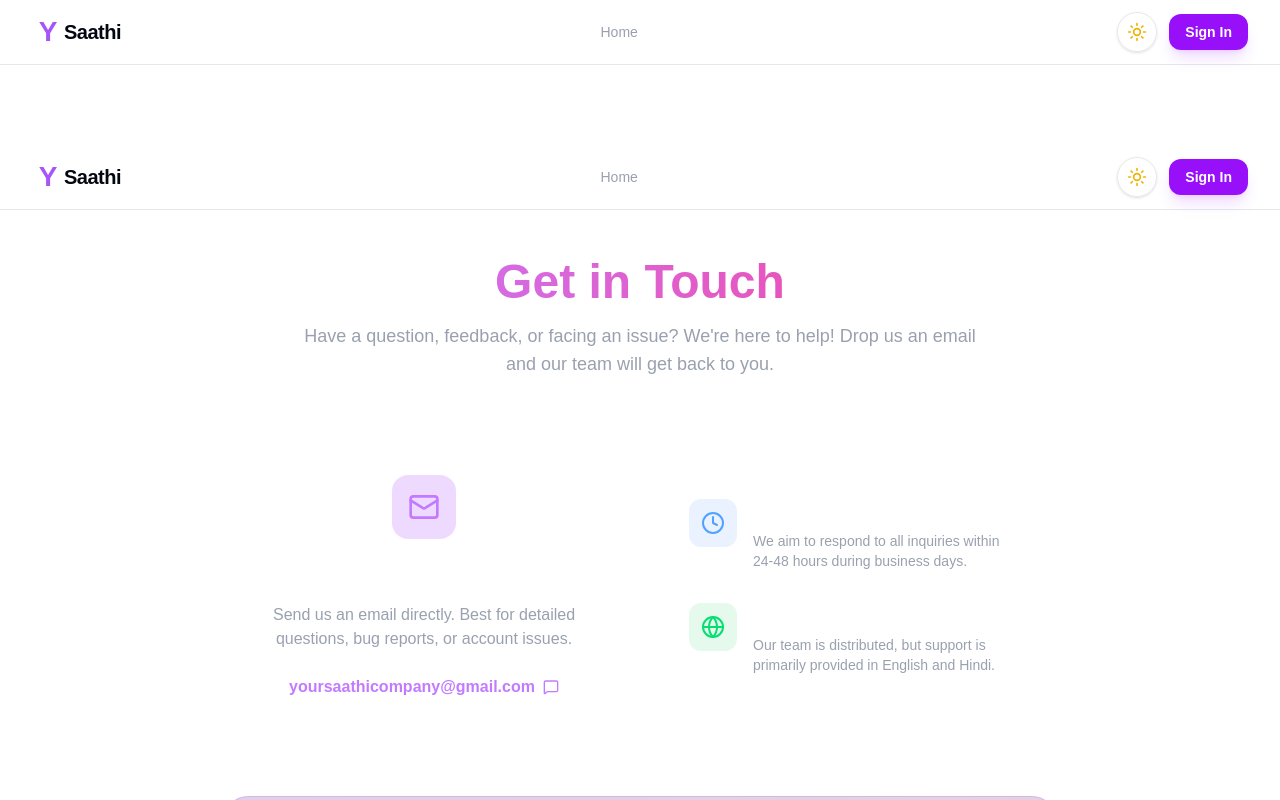
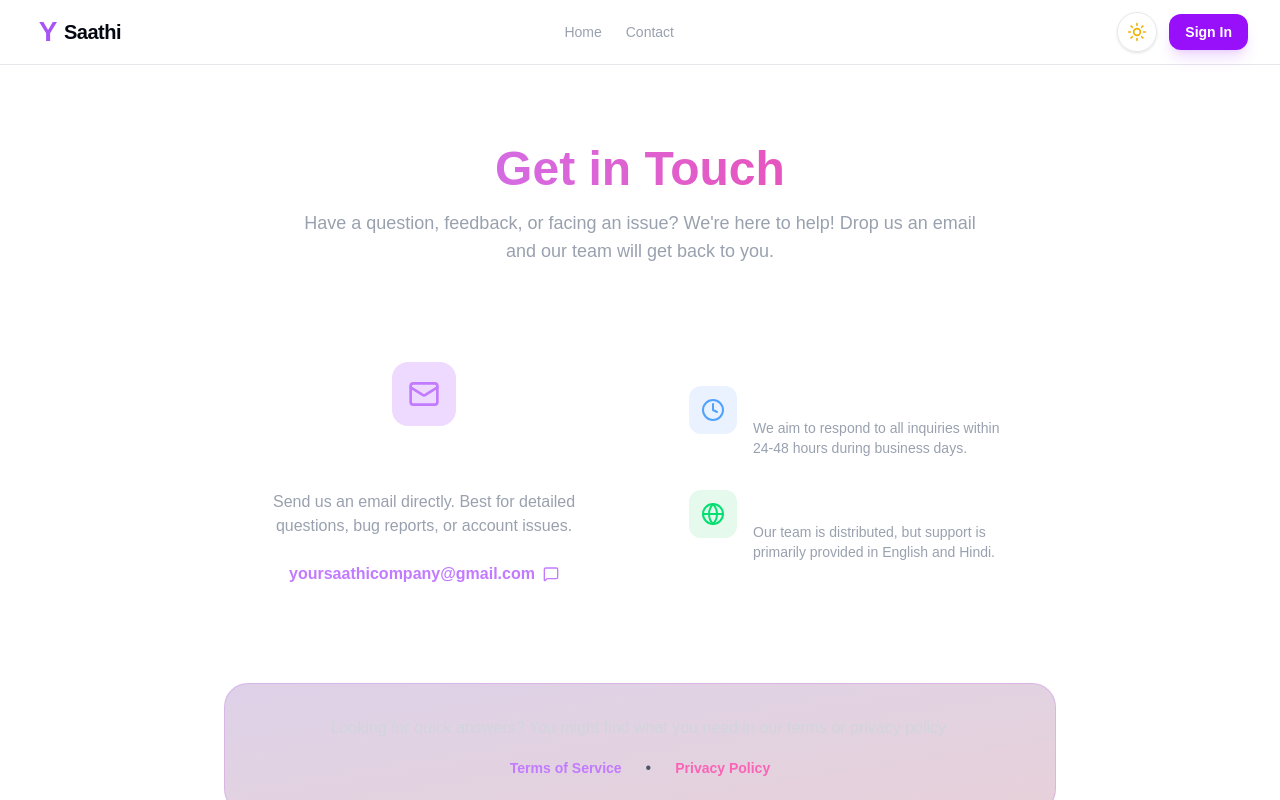
Before and after one commit to yoursaathicompany/YourSaathi, a Next.js app: page /contact in a window 1280 px wide. Shown: the top 800 px of the page. Built offline with nearby package versions, Linux system fonts and the light colour scheme; no server answers.

Commit message:
fix: remove double navbar on contact page and add contact link

```diff
--- a/src/app/contact/page.tsx
+++ b/src/app/contact/page.tsx
@@ -1,7 +1,6 @@
 import { Metadata } from 'next';
 import { Mail, MessageSquare, Clock, Globe } from 'lucide-react';
 import Link from 'next/link';
-import Navbar from '@/components/Navbar';
 
 export const metadata: Metadata = {
   title: 'Contact Us | YourSaathi',
@@ -13,8 +12,7 @@ export default function ContactUsPage() {
   const mailtoLink = `mailto:${supportEmail}?subject=Support Request - YourSaathi&body=Hi YourSaathi Team,%0D%0A%0D%0AI need help with...`;
 
   return (
-    <div className="min-h-screen flex flex-col pt-20">
-      <Navbar />
+    <div className="min-h-screen flex flex-col pt-8">
 
       <main className="flex-1 max-w-4xl mx-auto w-full px-4 py-12 sm:px-6 lg:px-8">
 
--- a/src/components/Navbar.tsx
+++ b/src/components/Navbar.tsx
@@ -48,6 +48,7 @@ export default function Navbar() {
         {/* Nav links */}
         <nav className="hidden md:flex items-center gap-6 text-sm font-medium text-gray-400">
           <Link href="/" className="hover:text-white transition-colors">Home</Link>
+          <Link href="/contact" className="hover:text-white transition-colors">Contact</Link>
           {session && <Link href="/profile" className="hover:text-white transition-colors">Profile</Link>}
           {session && (
             <Link href="/redeem" className="hover:text-white transition-colors text-yellow-400 flex items-center gap-1">
```
